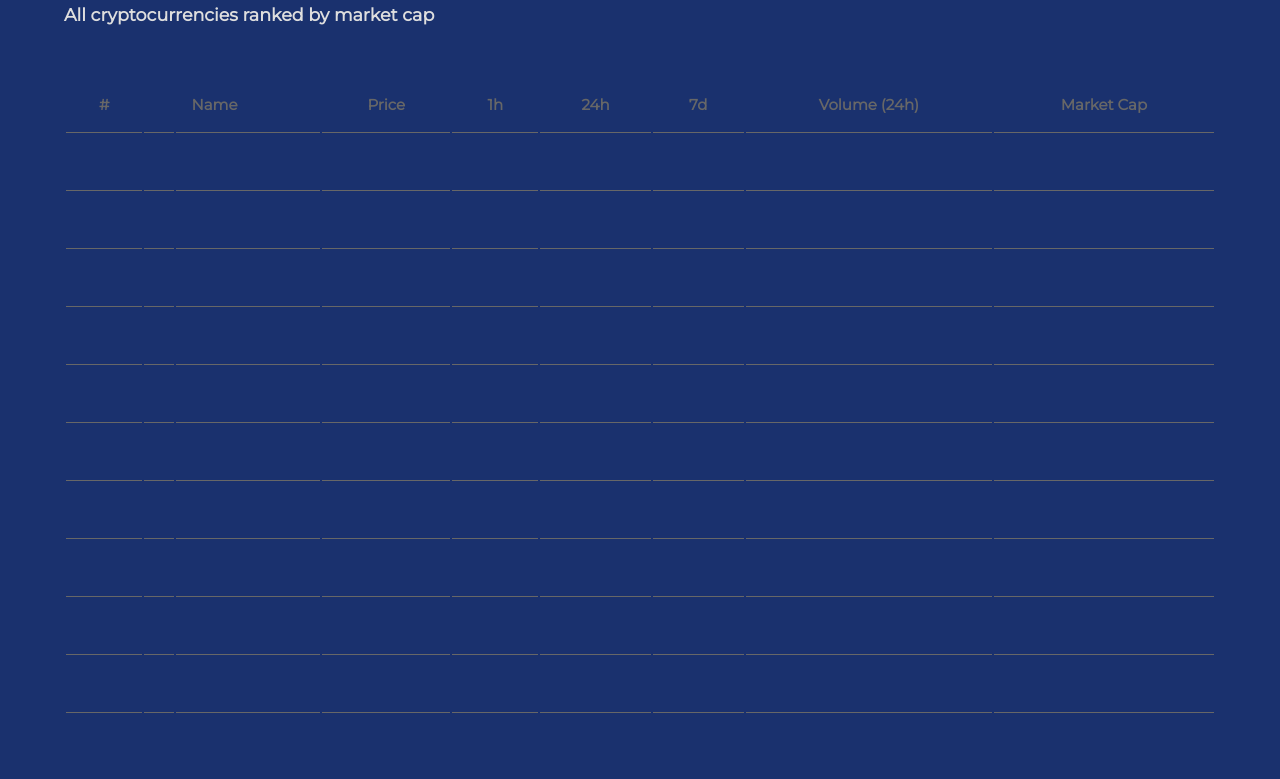
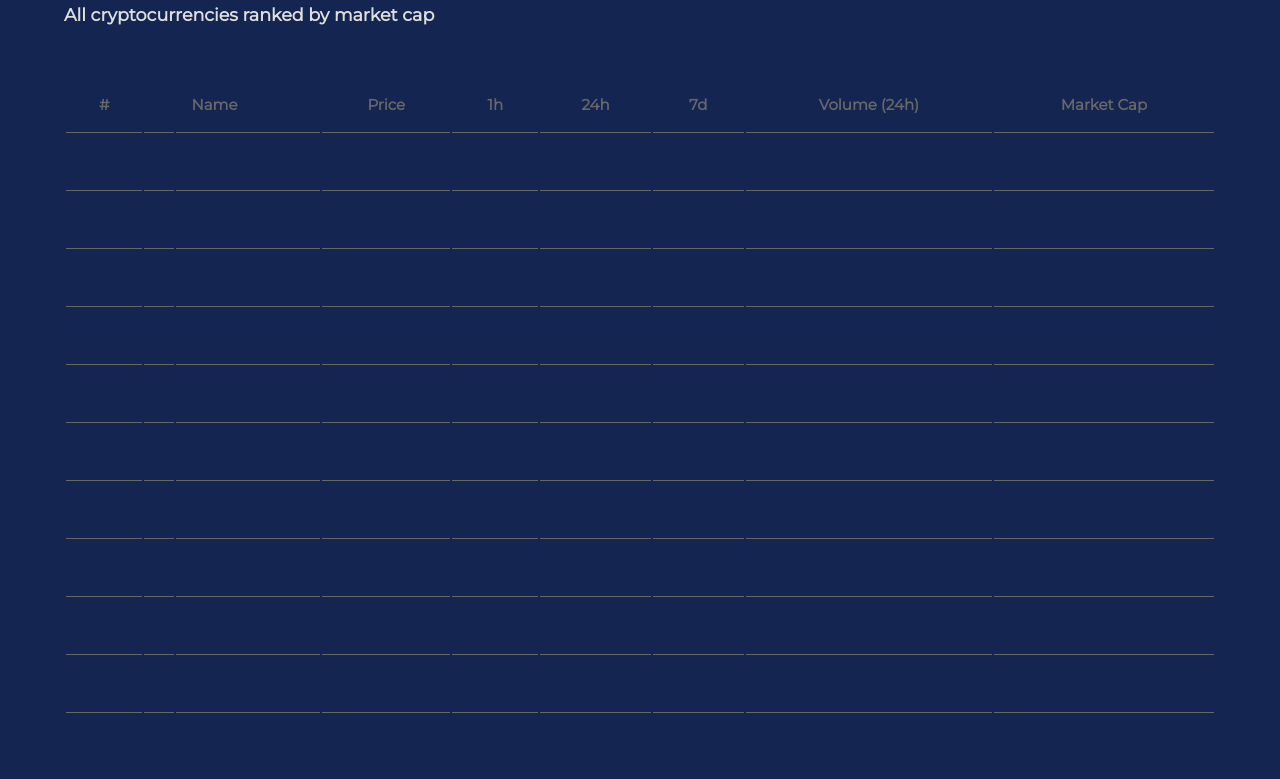
Before and after one commit to rodrigodelascio/RodKrypto, a plain HTML site: page index.html in a window 1280 px wide. Shown: the part 203-982 px from the top of the page. Drawn offline with Linux system fonts and the light colour scheme; no server answers.

Commit message:
style and review

```diff
--- a/script.js
+++ b/script.js
@@ -685,7 +685,7 @@ async function requestCoins() {
 
   getLogoSix();
 
-  // Coin Seven data (review)
+  // Coin Seven data (review logo)
 
   let sevenRank = coinData[7].rank;
   let sevenSymbol = coinData[7].symbol;
--- a/style.css
+++ b/style.css
@@ -8,7 +8,7 @@ html {
 body {
   margin: 5%;
   color: #dedede;
-  background: #1a316e;
+  background: #142551;
 }
 
 #navBar {
```
